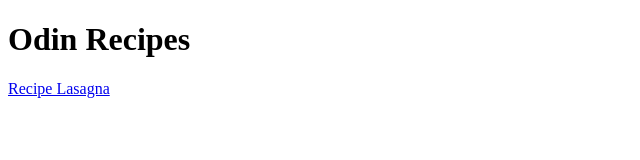
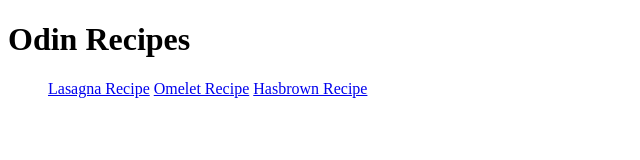
Before and after one commit to Sunjimo/odin-recipes, a plain HTML site: page index.html in a window 1280 px wide. Shown: the whole page, without its empty margins (0-640 px from the left). Drawn offline with Linux system fonts and the light colour scheme.

Commit message:
Put recipe links into index.html

```diff
--- a/index.html
+++ b/index.html
@@ -7,9 +7,11 @@
   </head>
   <body>
     <h1>Odin Recipes</h1>
-
-      <a href="recipes/lasagna.html">Recipe Lasagna</a>
-
+    <ul>
+      <ls><a href="recipes/lasagna.html">Lasagna Recipe</a></ls>
+      <ls><a href="recipes/omelet.html">Omelet Recipe</a></ls>
+      <ls><a href="recipes/hashbrowns.html">Hasbrown Recipe</a></ls>
+</ul>
 
   </body>
 
```
